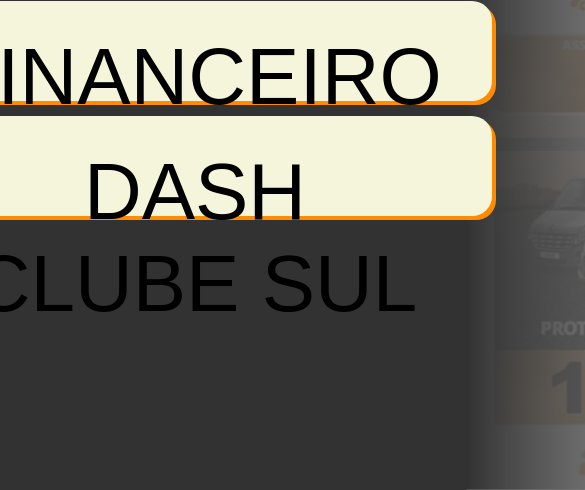
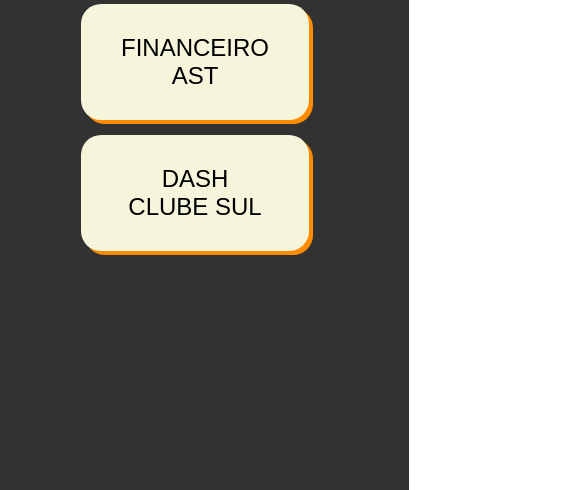
Before and after one commit to AndriottiGuZ/TESTEPLANILHA, a plain HTML site: page index.html in a window 390 px wide. Shown: the part 354-844 px from the top of the page, 585 px wide, since content can reach past the window. Drawn offline with Linux system fonts and the light colour scheme.

Commit message:
Update style.css

```diff
--- a/style.css
+++ b/style.css
@@ -54,22 +54,3 @@ button {
 button:hover {
     background-color: darksalmon;
 }
-
-@media (max-width: 600px) {/
-    h1 {
-        font-size: 2.5rem; /* Aumenta o tamanho do título em dispositivos móveis */
-    }
-
-    button {
-        height: 100px; /* Aumenta a altura dos botões */
-        font-size: 5rem; /* Aumenta o tamanho do texto nos botões */
-        padding: 30px;
-        padding-right: 50px;
-        padding-left: 50px;
-    }
-
-    .container {
-        padding: 100px; /* Adiciona mais espaço interno ao container */
-        border-radius: 15px; /* Aumenta o arredondamento das bordas */
-    }
-}
```
